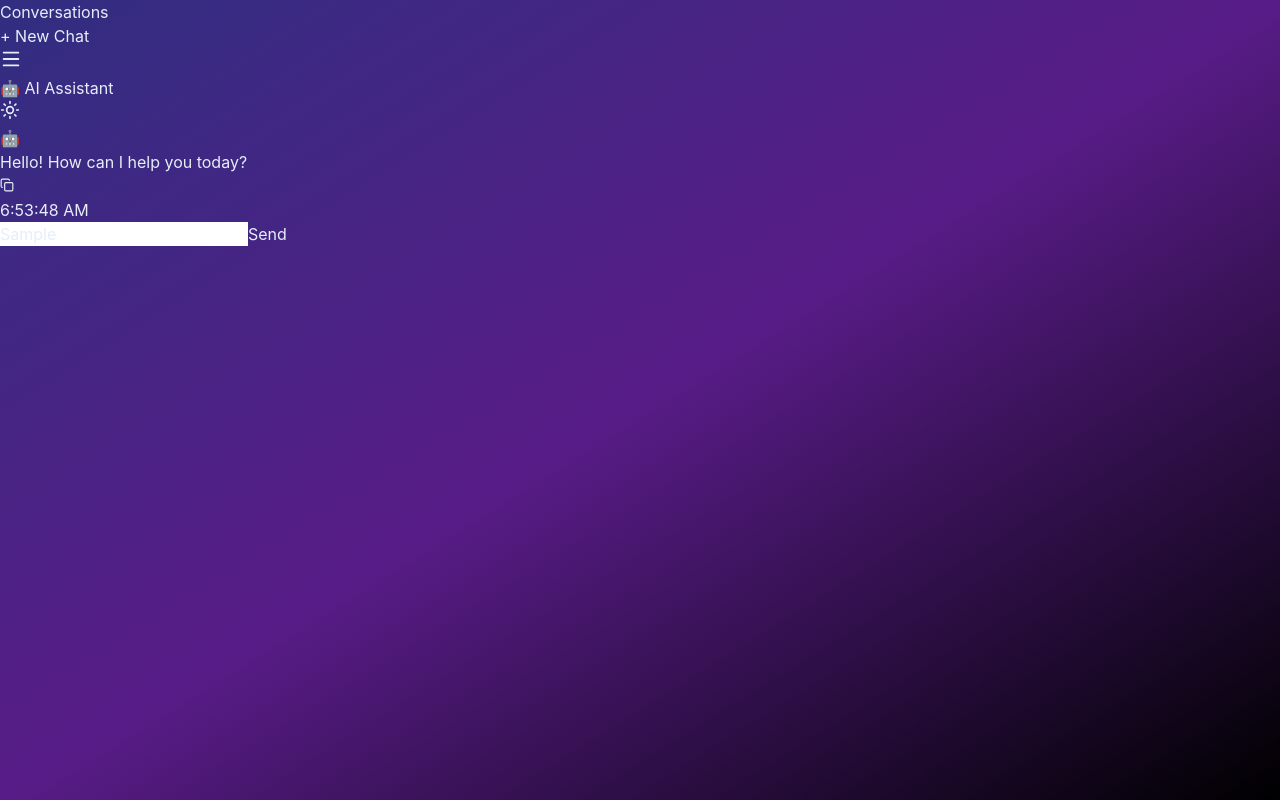
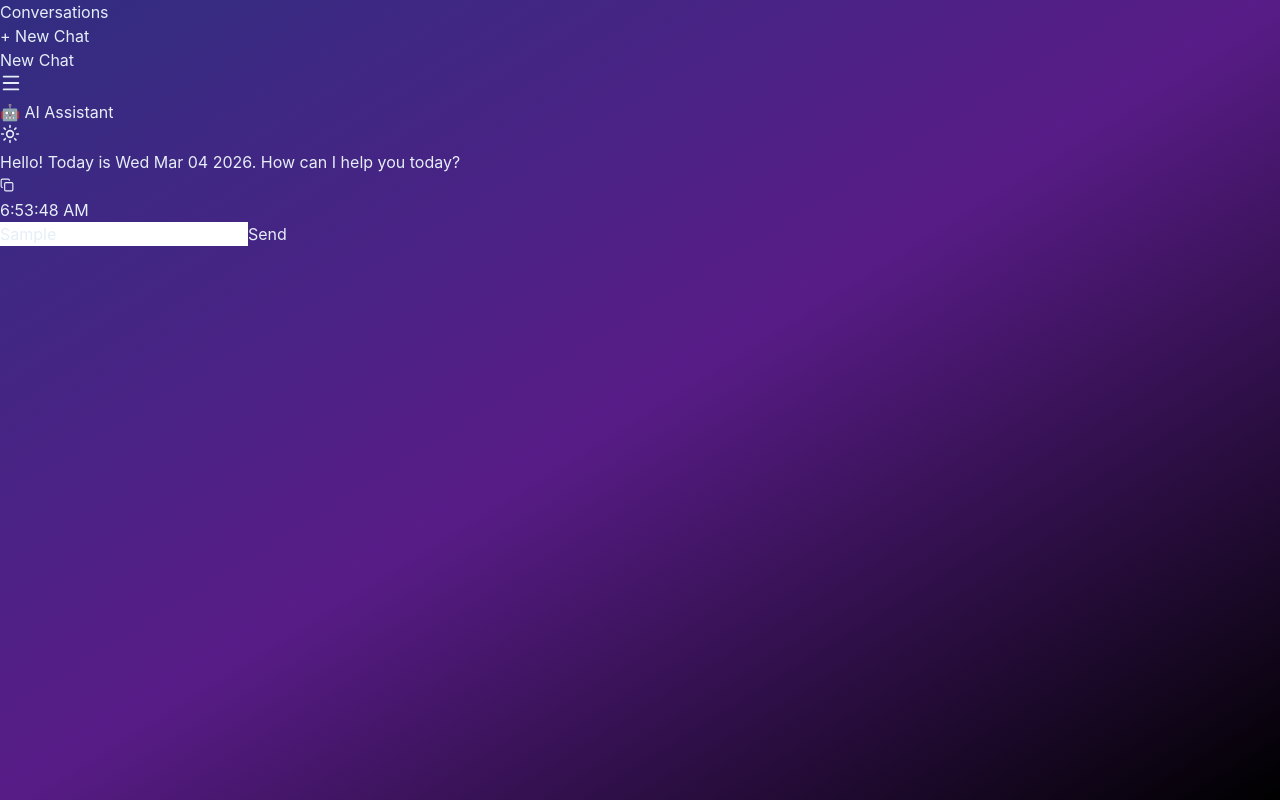
Before and after one commit to SpoothyGuru/react-ai-chatbot, a React (Vite) app: page / in a window 1280 px wide. Both pictures are taken after typing "Sample" into the empty fields and a click on the button "+ New Chat". Built offline with nearby package versions, Linux system fonts and the light colour scheme.

Commit message:
fix chat history and date

```diff
--- a/src/components/Chatbot.jsx
+++ b/src/components/Chatbot.jsx
@@ -2,22 +2,25 @@ import { useState, useRef, useEffect } from "react";
 import { motion, AnimatePresence } from "framer-motion";
 import ReactMarkdown from "react-markdown";
 import { Sun, Moon, Copy, Menu } from "lucide-react";
-import { Prism as SyntaxHighlighter } from "react-syntax-highlighter";
-import { oneDark } from "react-syntax-highlighter/dist/esm/styles/prism";
 
 export default function Chatbot() {
+
+  const today = new Date().toDateString();
 
   const defaultIntro = {
     id: Date.now(),
     role: "assistant",
-    content: "Hello! How can I help you today?",
+    content: `Hello! Today is ${today}. How can I help you today?`,
     time: new Date().toLocaleTimeString()
   };
 
-  const [messages, setMessages] = useState(() => {
-    const saved = localStorage.getItem("ai_messages");
-    return saved ? JSON.parse(saved) : [defaultIntro];
+  const [conversations, setConversations] = useState(() => {
+    const saved = localStorage.getItem("ai_conversations");
+    return saved ? JSON.parse(saved) : [];
   });
+
+  const [activeChat, setActiveChat] = useState(null);
+  const [messages, setMessages] = useState([defaultIntro]);
 
   const [input, setInput] = useState("");
   const [loading, setLoading] = useState(false);
@@ -26,17 +29,17 @@ export default function Chatbot() {
 
   const bottomRef = useRef(null);
 
-  // Auto scroll
+  // save chats
+  useEffect(() => {
+    localStorage.setItem("ai_conversations", JSON.stringify(conversations));
+  }, [conversations]);
+
+  // auto scroll
   useEffect(() => {
     bottomRef.current?.scrollIntoView({ behavior: "smooth" });
   }, [messages]);
 
-  // Save messages
-  useEffect(() => {
-    localStorage.setItem("ai_messages", JSON.stringify(messages));
-  }, [messages]);
-
-  // ChatGPT typing animation
+  // typing animation
   const typeMessage = (text, updatedMessages) => {
 
     let index = 0;
@@ -104,6 +107,19 @@ export default function Chatbot() {
 
       typeMessage(botReply, updatedMessages);
 
+      // save messages into conversation
+      const updatedConversations = conversations.map(chat => {
+
+        if (chat.id === activeChat) {
+          return { ...chat, messages: updatedMessages };
+        }
+
+        return chat;
+
+      });
+
+      setConversations(updatedConversations);
+
     } catch {
 
       const errorMessage = {
@@ -123,6 +139,20 @@ export default function Chatbot() {
     navigator.clipboard.writeText(text);
   };
 
+  const createNewChat = () => {
+
+    const newChat = {
+      id: Date.now(),
+      title: "New Chat",
+      messages: [defaultIntro]
+    };
+
+    setConversations([newChat, ...conversations]);
+    setActiveChat(newChat.id);
+    setMessages([defaultIntro]);
+
+  };
+
   return (
 
     <div className={`${darkMode ? "bg-slate-900" : "bg-gray-100"} min-h-screen flex`}>
@@ -135,11 +165,30 @@ export default function Chatbot() {
         </h2>
 
         <button
-          onClick={() => setMessages([defaultIntro])}
+          onClick={createNewChat}
           className="w-full bg-indigo-600 text-white py-2 rounded-lg"
         >
           + New Chat
         </button>
+
+        <div className="mt-4 space-y-2">
+
+          {conversations.map(chat => (
+
+            <div
+              key={chat.id}
+              onClick={() => {
+                setActiveChat(chat.id);
+                setMessages(chat.messages);
+              }}
+              className="text-white p-2 hover:bg-white/10 rounded cursor-pointer"
+            >
+              {chat.title}
+            </div>
+
+          ))}
+
+        </div>
 
       </aside>
 
@@ -187,42 +236,15 @@ export default function Chatbot() {
                 className={`flex gap-3 ${msg.role === "user" ? "justify-end" : ""}`}
               >
 
-                {msg.role === "assistant" && (
-                  <div className="w-8 h-8 bg-indigo-600 rounded-full flex items-center justify-center text-white">
-                    🤖
-                  </div>
-                )}
+                <div
+                  className={`relative p-4 rounded-xl max-w-[70%] ${
+                    msg.role === "user"
+                      ? "bg-cyan-500 text-black"
+                      : "bg-white/20 text-white"
+                  }`}
+                >
 
-                <div className={`relative p-4 rounded-xl max-w-[70%] ${
-                  msg.role === "user"
-                    ? "bg-cyan-500 text-black"
-                    : "bg-white/20 text-white"
-                }`}>
-
-                  <ReactMarkdown
-                    components={{
-                      code({inline, className, children}) {
-
-                        const match = /language-(\w+)/.exec(className || "");
-
-                        return !inline && match ? (
-
-                          <SyntaxHighlighter
-                            style={oneDark}
-                            language={match[1]}
-                            PreTag="div"
-                          >
-                            {String(children).replace(/\n$/, "")}
-                          </SyntaxHighlighter>
-
-                        ) : (
-                          <code className="bg-black/40 px-1 rounded">
-                            {children}
-                          </code>
-                        );
-                      }
-                    }}
-                  >
+                  <ReactMarkdown>
                     {msg.content}
                   </ReactMarkdown>
 
@@ -241,12 +263,6 @@ export default function Chatbot() {
 
                 </div>
 
-                {msg.role === "user" && (
-                  <div className="w-8 h-8 bg-cyan-500 rounded-full flex items-center justify-center text-black">
-                    👤
-                  </div>
-                )}
-
               </motion.div>
 
             ))}
@@ -255,7 +271,7 @@ export default function Chatbot() {
 
           {loading && (
             <div className="text-white animate-pulse">
-              AI is typing<span className="animate-pulse">...</span>
+              AI is typing...
             </div>
           )}
 
```
